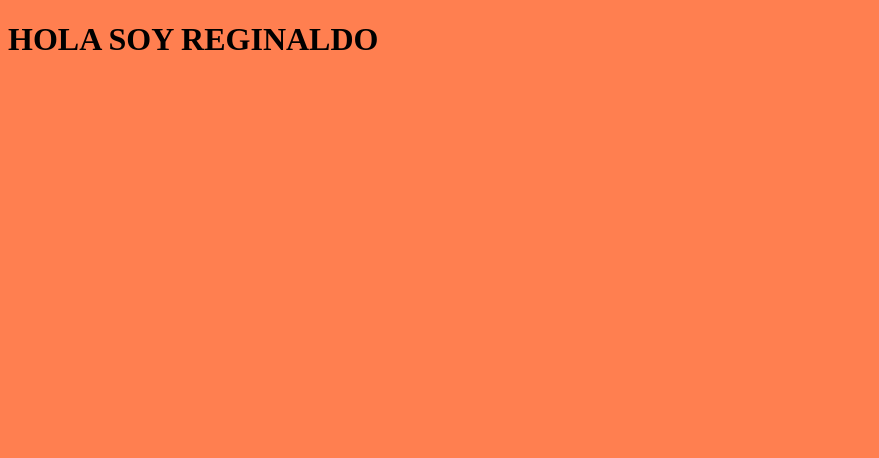
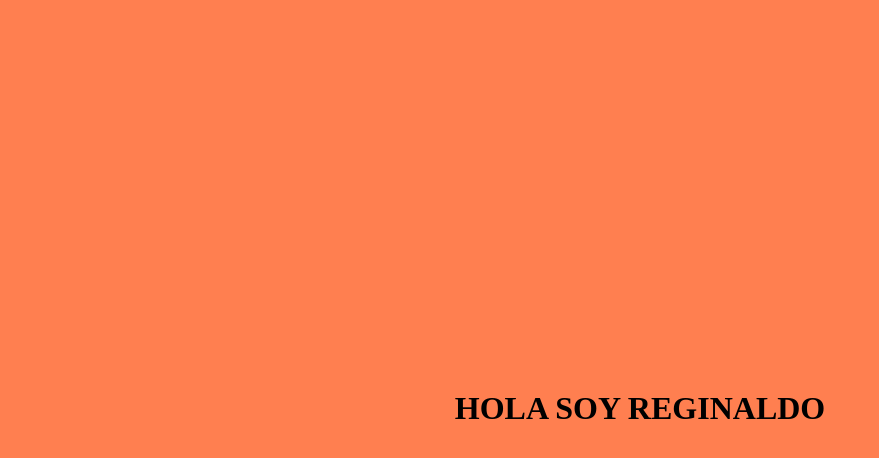
Before and after one commit to reginaldopatricio/proyectoPruebaGit, a plain HTML site: page index.html in a window 1280 px wide. Shown: the whole page, without its empty margins (0-879 px from the left). Drawn offline with Linux system fonts and the light colour scheme.

Commit message:
Segundo commit del proyecto git

```diff
--- a/css/style.css
+++ b/css/style.css
@@ -1,6 +1,15 @@
 body{
+
     background-color: coral;
 }
+main{
+    display: flex;
+    height: 100vh;
+    align-items: center;
+    justify-content: center;
+}
+
 .h1{
+
     background-color: rgba(0, 0, 255, 0.295);
 }
--- a/index.html
+++ b/index.html
@@ -8,6 +8,11 @@
     <link rel="stylesheet" href="css/style.css">
 </head>
 <body>
-    <h1>HOLA SOY REGINALDO</h1>
+    <main>
+        <h1>HOLA SOY REGINALDO</h1>
+    </main>
+
+
+
 </body>
 </html>
```
